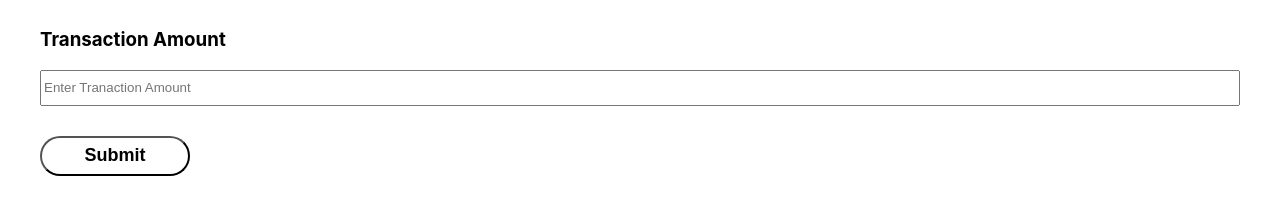
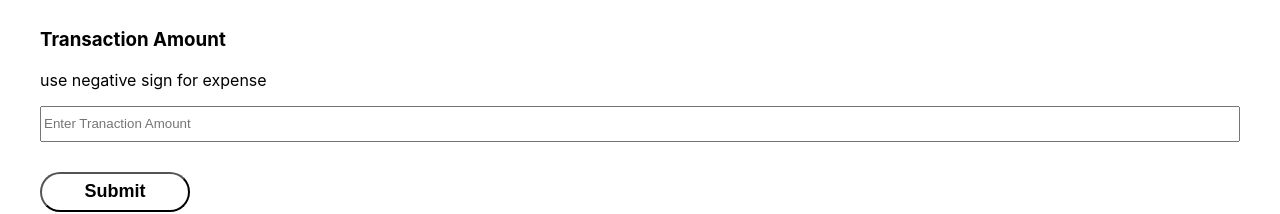
Before and after one commit to EhsanShakil/Expense-Tracker-Using-TypeScript, a React (Create React App) app: page / in a window 1280 px wide. Shown: the part 619-833 px from the top of the page. Built offline with nearby package versions, Linux system fonts and the light colour scheme; no server answers.

Commit message:
Update Add_Transaction.tsx

```diff
--- a/src/Components/Add_Transaction.tsx
+++ b/src/Components/Add_Transaction.tsx
@@ -36,6 +36,7 @@ const AddTransaction = () => {
         />
         <label htmlFor="amount">
           <h3>Transaction Amount</h3>
+          <p>use negative sign for expense</p>
         </label>
         <input
           type="number"
```
